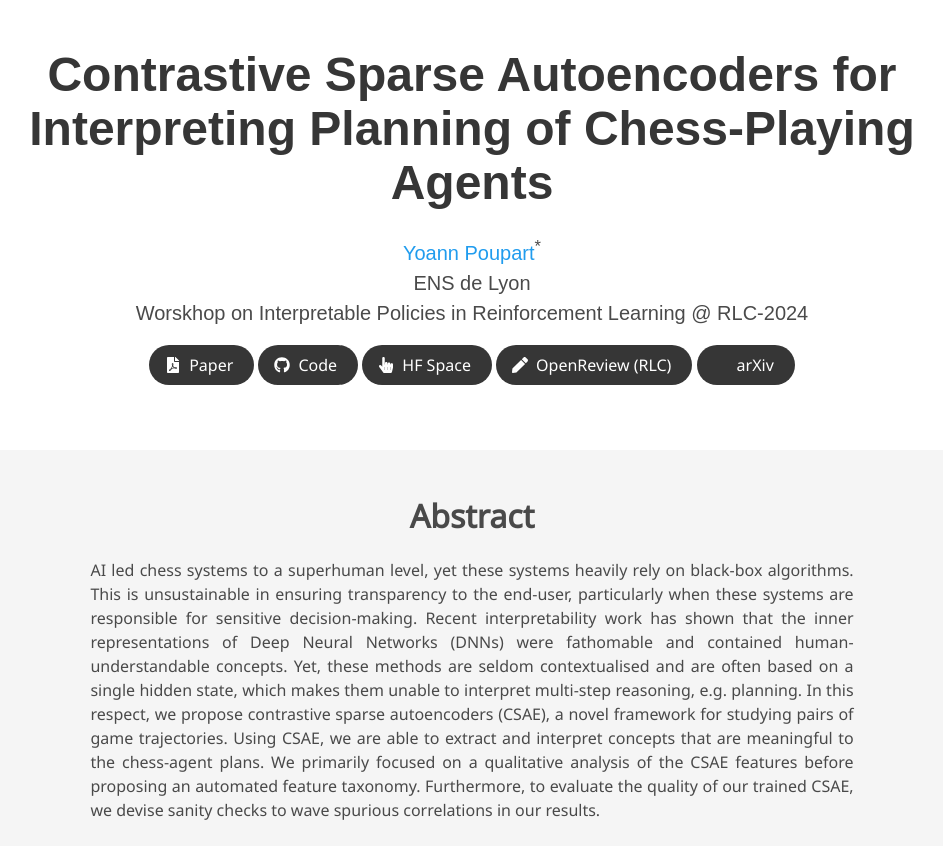
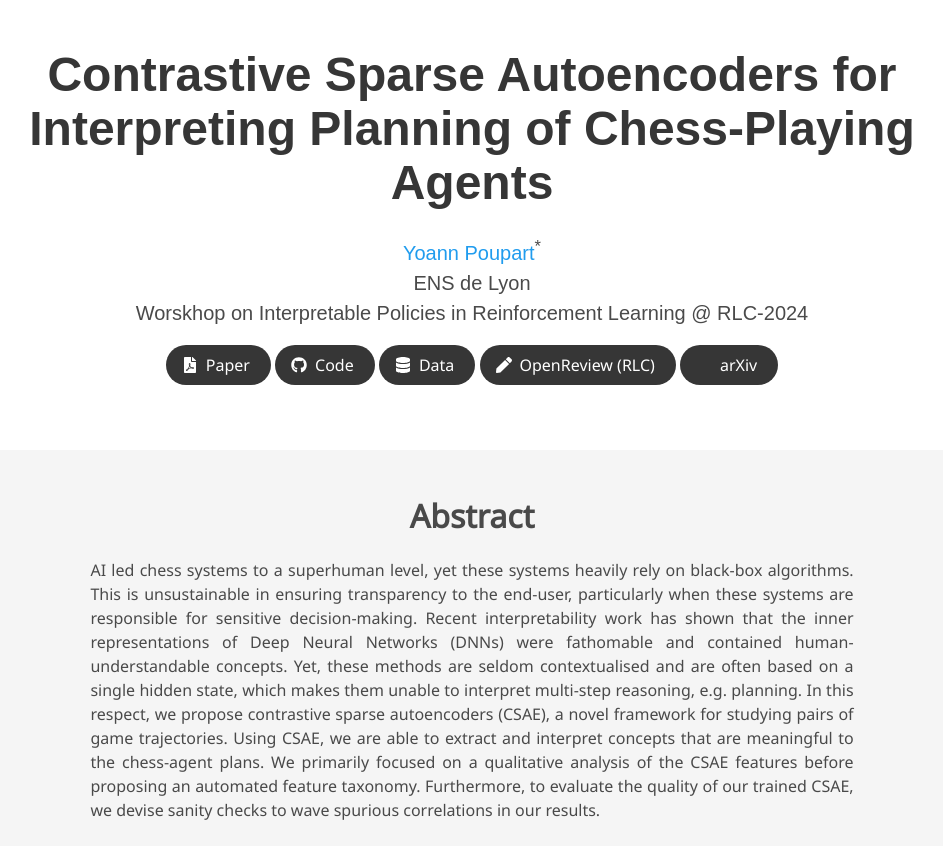
Before and after one commit to yp-edu/yp-edu.github.io, a Jekyll site: the page built from pages/_publications/lczero-planning.html, in a window 1280 px wide and 900 px high, cut to the strip 0-846 px from the top of the window. Shown: the whole strip, without its empty margins (168-1111 px from the left). Built offline with Jekyll 4.4.1, drawn with Linux system fonts in a browser that asks for light colours; nearby versions of some CDN libraries; some web fonts are replaced; library files that are not in the unit come from our copies; Markdown is read by kramdown in place of the engine named in the settings; a style sheet for code colours, icons or effects is not loaded.

Commit message:
grouped data

```diff
--- a/pages/_publications/lczero-planning.html
+++ b/pages/_publications/lczero-planning.html
@@ -56,12 +56,12 @@ description: TL;DR> We propose contrastive sparse autoencoders (CSAE), a novel f
               </span>
 
               <span class="link-block">
-                <a href="https://huggingface.co/spaces/Xmaster6y/lczero-planning-demo" target="_blank"
+                <a href="https://huggingface.co/lczero-planning" target="_blank"
                 class="external-link button is-normal is-rounded is-dark">
                   <span class="icon">
-                    <i class="fas fa-hand-pointer"></i>
+                    <i class="fas fa-database"></i>
                   </span>
-                  <span>HF Space</span>
+                  <span>Data</span>
                 </a>
               </span>
 
```
